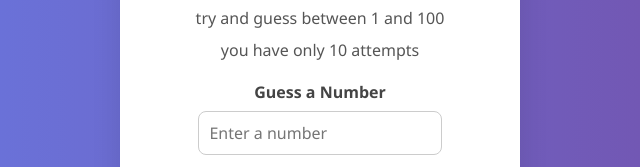
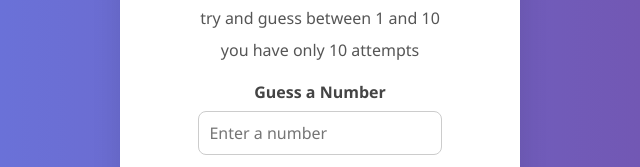
Before and after one commit to lalitsali/JS-Work-Pracrice, a plain HTML site: page _04Project/index.html in a window 1280 px wide. Shown: the part 297-464 px from the top of the page, 320-960 px from the left. Drawn offline with Linux system fonts and the light colour scheme.

Commit message:
Guessing Project 4

```diff
--- a/_04Project/index.html
+++ b/_04Project/index.html
@@ -9,7 +9,7 @@
 <body>
     <div id="wrapper">
         <h1>Enter guessing Number</h1>
-        <p>try and  guess between 1 and 100</p>
+        <p>try and  guess between 1 and 10</p>
         <p>you have only 10 attempts</p>
 
         <form class="form">
```
